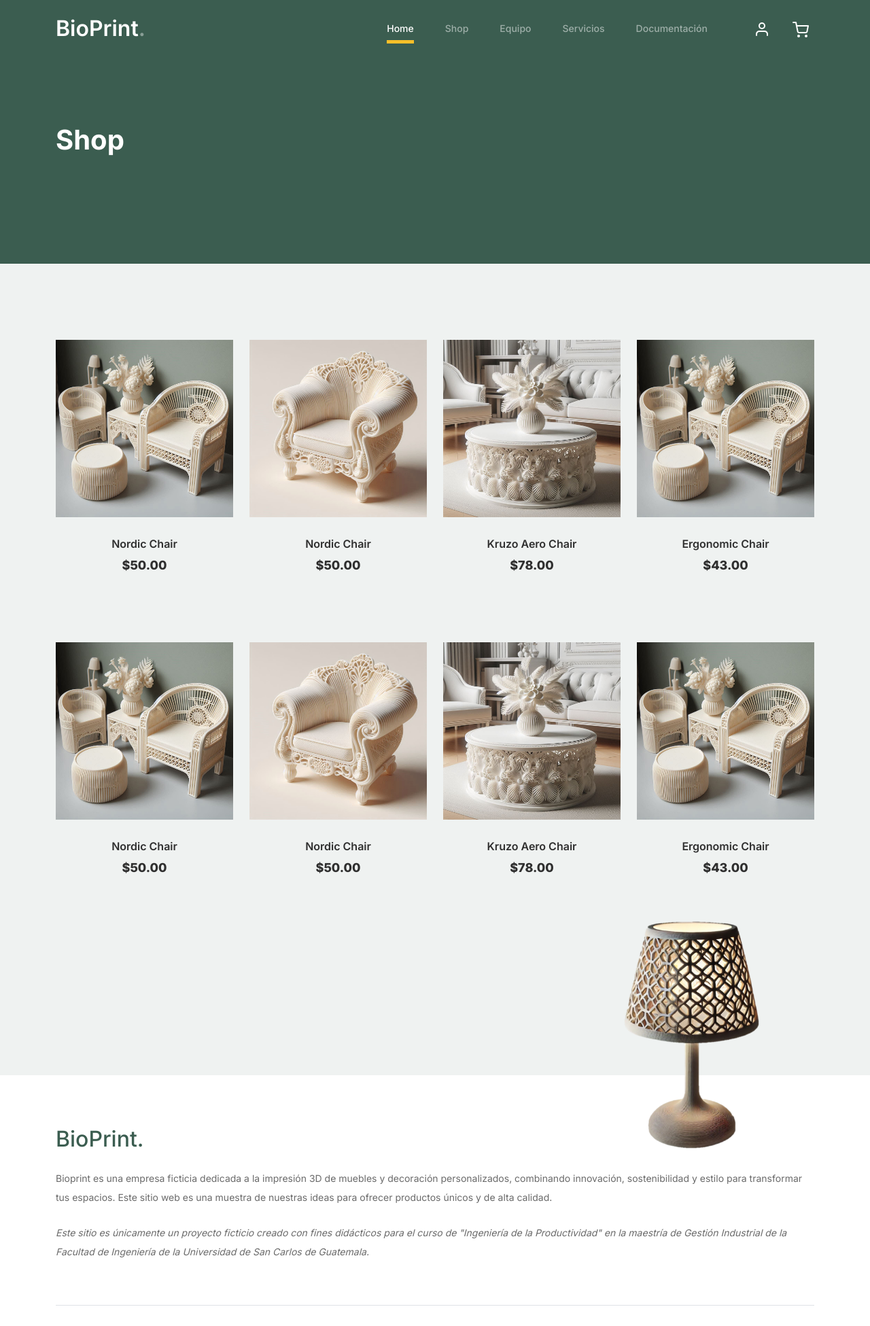
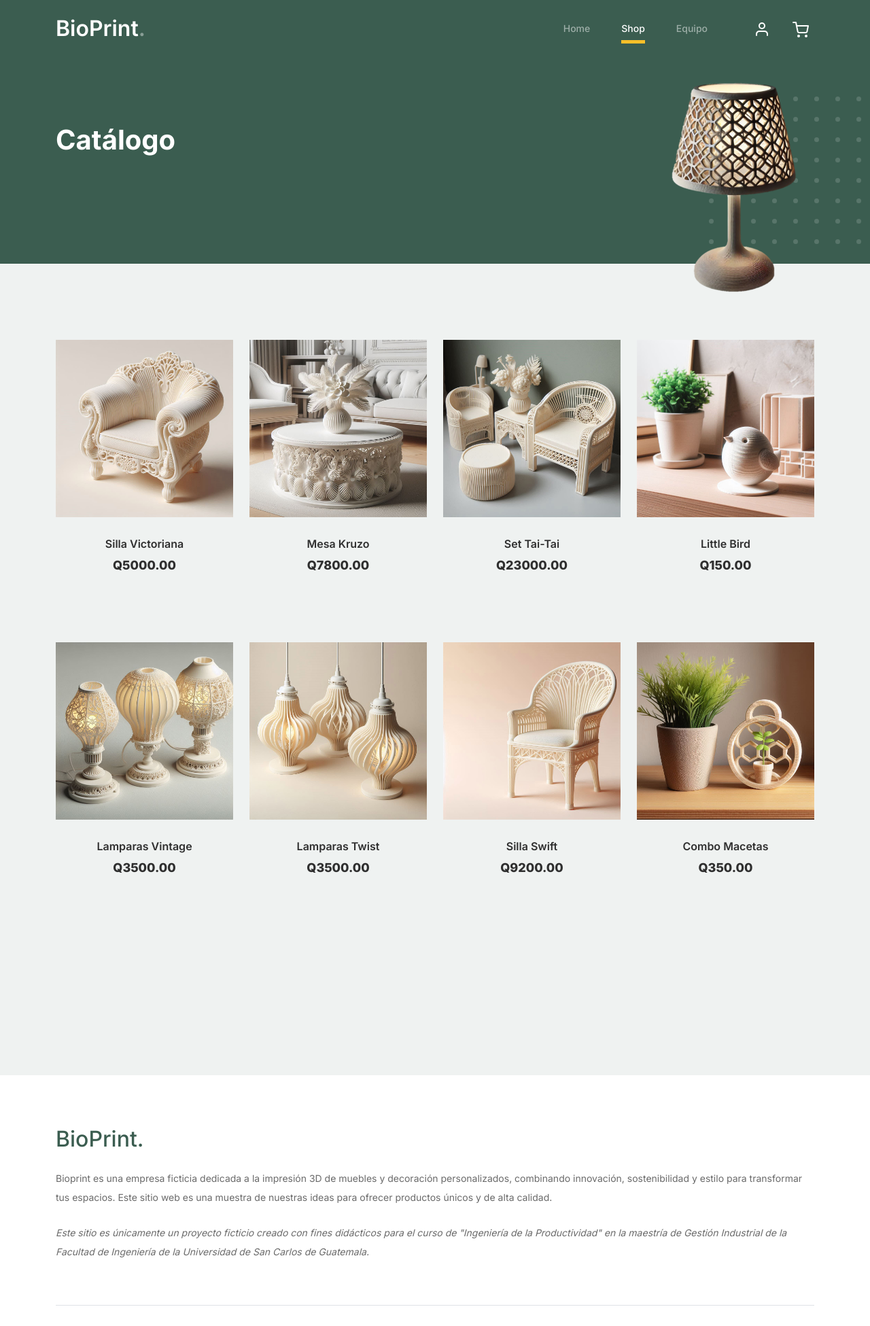
Before and after one commit to AbimaelFranco/bioprint, a Django app: page /shop in a window 1280 px wide. Shown: the top 1951 px of the page at 68% size. Run offline with Django 4.2, Linux system fonts and the light colour scheme; some libraries are stand-ins or nearby versions.

Commit message:
correciones de shop

```diff
--- a/Templates/shop.html
+++ b/Templates/shop.html
@@ -2,22 +2,24 @@
 {% load static %}
 {% block content %}
 
-		<!-- Start Hero Section -->
+		    <!-- Start Hero Section -->
 			<div class="hero">
 				<div class="container">
 					<div class="row justify-content-between">
 						<div class="col-lg-5">
 							<div class="intro-excerpt">
-								<h1>Shop</h1>
+								<h1>Catálogo</h1>
 							</div>
 						</div>
 						<div class="col-lg-7">
-
+							<div class="hero-img-wrap" style="margin-left: 350px;">
+								<img src="{% static 'images/couch.png'%}" class="img-fluid" style="max-width: 350px;">
+							</div>
 						</div>
 					</div>
 				</div>
 			</div>
-		<!-- End Hero Section -->
+			<!-- End Hero Section -->
 
 
 
@@ -28,12 +30,12 @@
 		      		<!-- Start Column 1 -->
 					<div class="col-12 col-md-4 col-lg-3 mb-5">
 						<a class="product-item" href="#">
-							<img src="images/product-3.png" class="img-fluid product-thumbnail">
-							<h3 class="product-title">Nordic Chair</h3>
-							<strong class="product-price">$50.00</strong>
+							<img src="{% static 'images/product-1.png'%}" class="img-fluid product-thumbnail">
+							<h3 class="product-title">Silla Victoriana</h3>
+							<strong class="product-price">Q5000.00</strong>
 
 							<span class="icon-cross">
-								<img src="images/cross.svg" class="img-fluid">
+								<img src="{% static 'images/cross.svg'%}" class="img-fluid">
 							</span>
 						</a>
 					</div>
@@ -42,12 +44,12 @@
 					<!-- Start Column 2 -->
 					<div class="col-12 col-md-4 col-lg-3 mb-5">
 						<a class="product-item" href="#">
-							<img src="images/product-1.png" class="img-fluid product-thumbnail">
-							<h3 class="product-title">Nordic Chair</h3>
-							<strong class="product-price">$50.00</strong>
+							<img src="{% static 'images/product-2.png'%}" class="img-fluid product-thumbnail">
+							<h3 class="product-title">Mesa Kruzo</h3>
+							<strong class="product-price">Q7800.00</strong>
 
 							<span class="icon-cross">
-								<img src="images/cross.svg" class="img-fluid">
+								<img src="{% static 'images/cross.svg'%}" class="img-fluid">
 							</span>
 						</a>
 					</div>
@@ -56,12 +58,12 @@
 					<!-- Start Column 3 -->
 					<div class="col-12 col-md-4 col-lg-3 mb-5">
 						<a class="product-item" href="#">
-							<img src="images/product-2.png" class="img-fluid product-thumbnail">
-							<h3 class="product-title">Kruzo Aero Chair</h3>
-							<strong class="product-price">$78.00</strong>
+							<img src="{% static 'images/product-3.png'%}" class="img-fluid product-thumbnail">
+							<h3 class="product-title">Set Tai-Tai</h3>
+							<strong class="product-price">Q23000.00</strong>
 
 							<span class="icon-cross">
-								<img src="images/cross.svg" class="img-fluid">
+								<img src="{% static 'images/cross.svg'%}" class="img-fluid">
 							</span>
 						</a>
 					</div>
@@ -70,27 +72,26 @@
 					<!-- Start Column 4 -->
 					<div class="col-12 col-md-4 col-lg-3 mb-5">
 						<a class="product-item" href="#">
-							<img src="images/product-3.png" class="img-fluid product-thumbnail">
-							<h3 class="product-title">Ergonomic Chair</h3>
-							<strong class="product-price">$43.00</strong>
+							<img src="{% static 'images/product-4.png'%}" class="img-fluid product-thumbnail">
+							<h3 class="product-title">Little Bird</h3>
+							<strong class="product-price">Q150.00</strong>
 
 							<span class="icon-cross">
-								<img src="images/cross.svg" class="img-fluid">
+								<img src="{% static 'images/cross.svg'%}" class="img-fluid">
 							</span>
 						</a>
 					</div>
 					<!-- End Column 4 -->
 
-
 					<!-- Start Column 1 -->
 					<div class="col-12 col-md-4 col-lg-3 mb-5">
 						<a class="product-item" href="#">
-							<img src="images/product-3.png" class="img-fluid product-thumbnail">
-							<h3 class="product-title">Nordic Chair</h3>
-							<strong class="product-price">$50.00</strong>
+							<img src="{% static 'images/product-5.png'%}" class="img-fluid product-thumbnail">
+							<h3 class="product-title">Lamparas Vintage</h3>
+							<strong class="product-price">Q3500.00</strong>
 
 							<span class="icon-cross">
-								<img src="images/cross.svg" class="img-fluid">
+								<img src="{% static 'images/cross.svg'%}" class="img-fluid">
 							</span>
 						</a>
 					</div>
@@ -99,12 +100,12 @@
 					<!-- Start Column 2 -->
 					<div class="col-12 col-md-4 col-lg-3 mb-5">
 						<a class="product-item" href="#">
-							<img src="images/product-1.png" class="img-fluid product-thumbnail">
-							<h3 class="product-title">Nordic Chair</h3>
-							<strong class="product-price">$50.00</strong>
+							<img src="{% static 'images/product-6.png'%}" class="img-fluid product-thumbnail">
+							<h3 class="product-title">Lamparas Twist</h3>
+							<strong class="product-price">Q3500.00</strong>
 
 							<span class="icon-cross">
-								<img src="images/cross.svg" class="img-fluid">
+								<img src="{% static 'images/cross.svg'%}" class="img-fluid">
 							</span>
 						</a>
 					</div>
@@ -113,12 +114,12 @@
 					<!-- Start Column 3 -->
 					<div class="col-12 col-md-4 col-lg-3 mb-5">
 						<a class="product-item" href="#">
-							<img src="images/product-2.png" class="img-fluid product-thumbnail">
-							<h3 class="product-title">Kruzo Aero Chair</h3>
-							<strong class="product-price">$78.00</strong>
+							<img src="{% static 'images/product-7.png'%}" class="img-fluid product-thumbnail">
+							<h3 class="product-title">Silla Swift</h3>
+							<strong class="product-price">Q9200.00</strong>
 
 							<span class="icon-cross">
-								<img src="images/cross.svg" class="img-fluid">
+								<img src="{% static 'images/cross.svg'%}" class="img-fluid">
 							</span>
 						</a>
 					</div>
@@ -127,16 +128,17 @@
 					<!-- Start Column 4 -->
 					<div class="col-12 col-md-4 col-lg-3 mb-5">
 						<a class="product-item" href="#">
-							<img src="images/product-3.png" class="img-fluid product-thumbnail">
-							<h3 class="product-title">Ergonomic Chair</h3>
-							<strong class="product-price">$43.00</strong>
+							<img src="{% static 'images/product-8.png'%}" class="img-fluid product-thumbnail">
+							<h3 class="product-title">Combo Macetas</h3>
+							<strong class="product-price">Q350.00</strong>
 
 							<span class="icon-cross">
-								<img src="images/cross.svg" class="img-fluid">
+								<img src="{% static 'images/cross.svg'%}" class="img-fluid">
 							</span>
 						</a>
 					</div>
 					<!-- End Column 4 -->
+
 
 		      	</div>
 		    </div>
--- a/Templates/template.html
+++ b/Templates/template.html
@@ -34,13 +34,36 @@
 
 				<div class="collapse navbar-collapse" id="navbarsFurni">
 					<ul class="custom-navbar-nav navbar-nav ms-auto mb-2 mb-md-0">
-						<li class="nav-item active">
-							<a class="nav-link" href="{% url 'Home' %}">Home</a>
-						</li>
+						{% if request.path == '/home'%}
+						<li class="nav-item active"><a class="nav-link" href="{% url 'Home' %}">Home</a></li>
+						{% else %}
+						<li><a class="nav-link" href="{% url 'Home' %}">Home</a></li>
+						{% endif %}
+
+						{% if request.path == '/shop'%}
+						<li class="nav-item active"><a class="nav-link" href="{% url 'Shop' %}">Shop</a></li>
+						{% else %}
 						<li><a class="nav-link" href="{% url 'Shop' %}">Shop</a></li>
-						<li><a class="nav-link" href="about.html">Equipo</a></li>
-						<li><a class="nav-link" href="services.html">Servicios</a></li>
-						<li><a class="nav-link" href="blog.html">Documentación</a></li>
+						{% endif %}
+
+						{% if request.path == '/Equipo'%}
+						<li class="nav-item active"><a class="nav-link" href="{% url 'Equipo' %}">Equipo</a></li>
+						{% else %}
+						<li><a class="nav-link" href="{% url 'Equipo' %}">Equipo</a></li>
+						{% endif %}
+
+						{% comment %} {% if request.path == '/Servicios'%}
+						<li class="nav-item active"><a class="nav-link" href="{% url 'Servicios' %}">Servicios</a></li>
+						{% else %}
+						<li><a class="nav-link" href="{% url 'Servicios' %}">Servicios</a></li>
+						{% endif %}
+
+						{% if request.path == '/Documentacion'%}
+						<li class="nav-item active"><a class="nav-link" href="{% url 'Documentacion' %}">Documentación</a></li>
+						{% else %}
+						<li><a class="nav-link" href="{% url 'Documentacion' %}">Documentación</a></li>
+						{% endif %} {% endcomment %}
+
 					</ul>
 
 					<ul class="custom-navbar-cta navbar-nav mb-2 mb-md-0 ms-5">
@@ -61,9 +84,9 @@
 		<footer class="footer-section">
 			<div class="container relative">
 
-				<div class="sofa-img" style="margin-top: -80px;">
+				{% comment %} <div class="sofa-img" style="margin-top: -80px;">
 					<img src="{% static 'images/sofa.png'%}" alt="Image" class="img-fluid">
-				</div>
+				</div> {% endcomment %}
 
 				<div class="row g-5 mb-5">
 					<div class="col-lg-12">
--- a/main/urls.py
+++ b/main/urls.py
@@ -4,6 +4,7 @@ from . import views
 urlpatterns = [
     path('home', views.Home, name="Home"),
     path('shop', views.Shop, name="Shop"),
+    path('equipo', views.Equipo, name="Equipo"),
     # path('dashboard_info', views.DashboardInfo, name="Dashboard_info"),
     # path('login', views.Login, name="Login"),
     # path('faqs', views.FAQs, name="FAQs"),
--- a/main/views.py
+++ b/main/views.py
@@ -7,3 +7,7 @@ def Home(request):
 def Shop(request):
 
     return render(request, "shop.html")
+
+def Equipo(request):
+
+    return render(request, "about.html")
```
Also changed, not shown: static/images/couch-3.png (added), static/images/couch.png, static/images/product-4.png (added), static/images/product-5.png (added), static/images/product-6.png (added), static/images/product-7.png (added), static/images/product-8.png (added), static/images/sofa.png (deleted).
